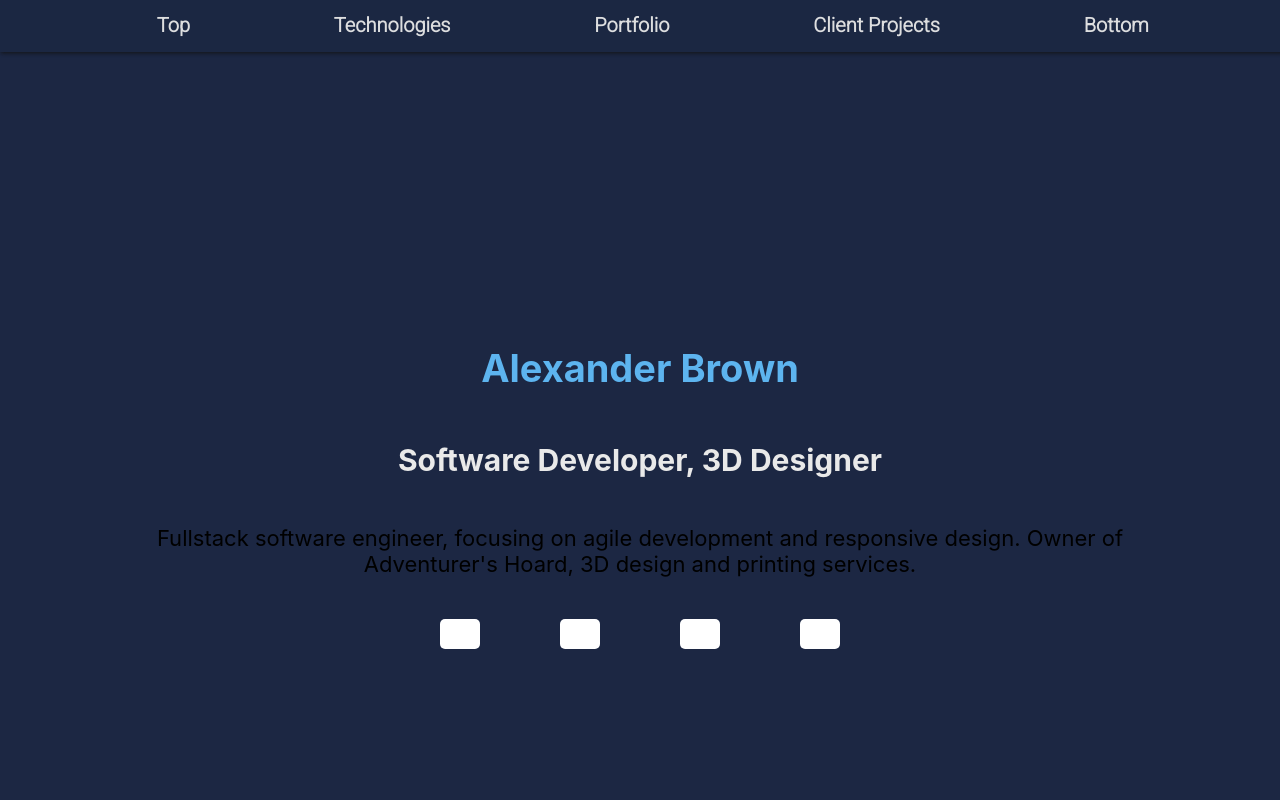
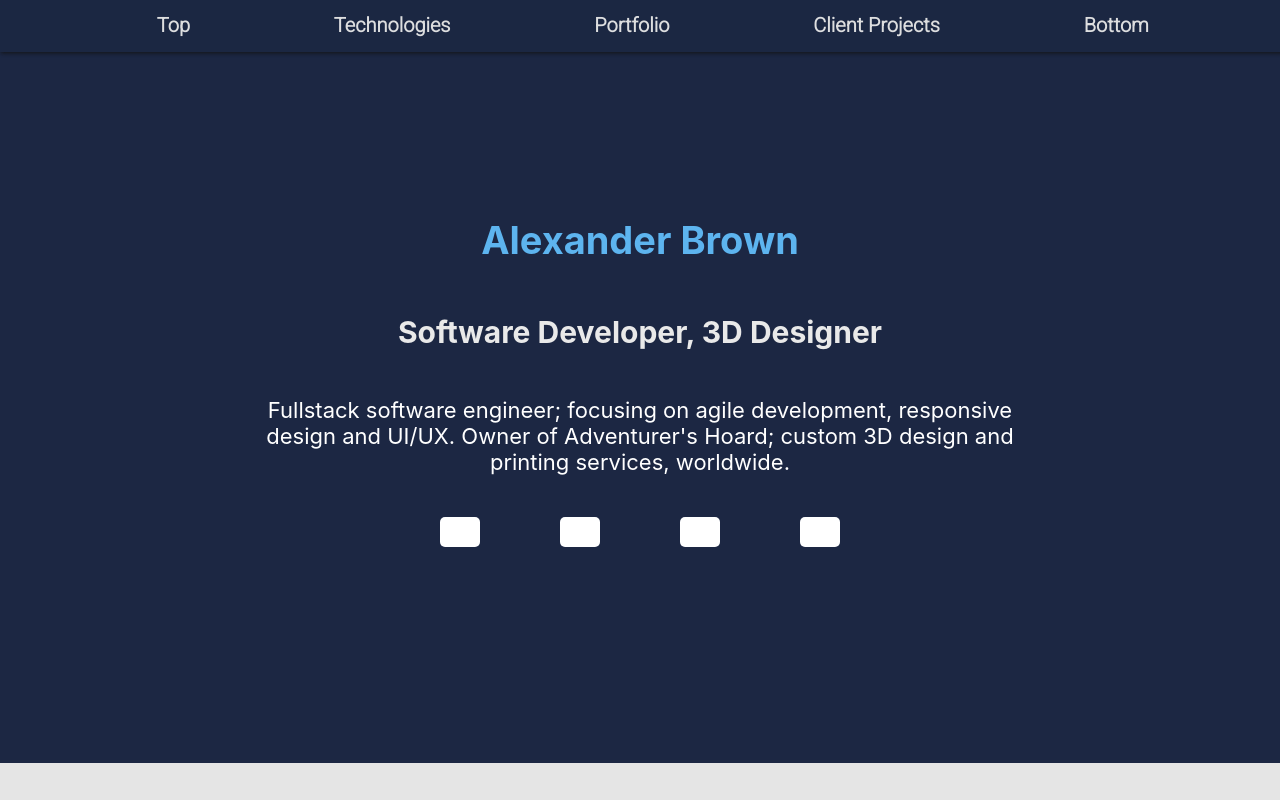
Before and after one commit to AlexBrown4020/dev-portfolio, a React (Create React App) app: page / in a window 1280 px wide. Shown: the top 800 px of the page. Built offline with nearby package versions, Linux system fonts and the light colour scheme; grey boxes are pictures that could not be loaded.

Commit message:
Feat: Change banner layout

```diff
--- a/src/components/banner/Banner.js
+++ b/src/components/banner/Banner.js
@@ -6,7 +6,7 @@ export default function Banner () {
             <h1 id='dev-name'>Alexander Brown</h1>
             <h2 className='dev-description'>Software Developer, 3D Designer</h2>
             <div id='dev-paragraph-container'>
-                <p id='dev-paragraph'>Fullstack software engineer, focusing on agile development and responsive design. Owner of Adventurer's Hoard, 3D design and printing services. </p>
+                <p id='dev-paragraph'>Fullstack software engineer; focusing on agile development, responsive design and UI/UX. Owner of Adventurer's Hoard; custom 3D design and printing services, worldwide. </p>
             </div>
             <div id='social-link-container'>
                 <a href="https://www.linkedin.com/in/alexander-brown-2a6b7820a/" className="contact-image">
--- a/src/components/banner/banner.css
+++ b/src/components/banner/banner.css
@@ -3,8 +3,8 @@ main {
     display: flex;
     flex-direction: column;
     justify-content: center;
-    padding-top: 25%;
-    padding-bottom: 25%;
+    padding-top: 15%;
+    padding-bottom: 15%;
 }
 
 #dev-name {
@@ -19,13 +19,14 @@ main {
 }
 
 #dev-paragraph-container {
-    width: 80%;
+    width: 60%;
     text-align: justify;
 }
 
 #dev-paragraph {
     text-align:center;
     font-size: 22px;
+    color: white;
 }
 
 #social-container {
```
